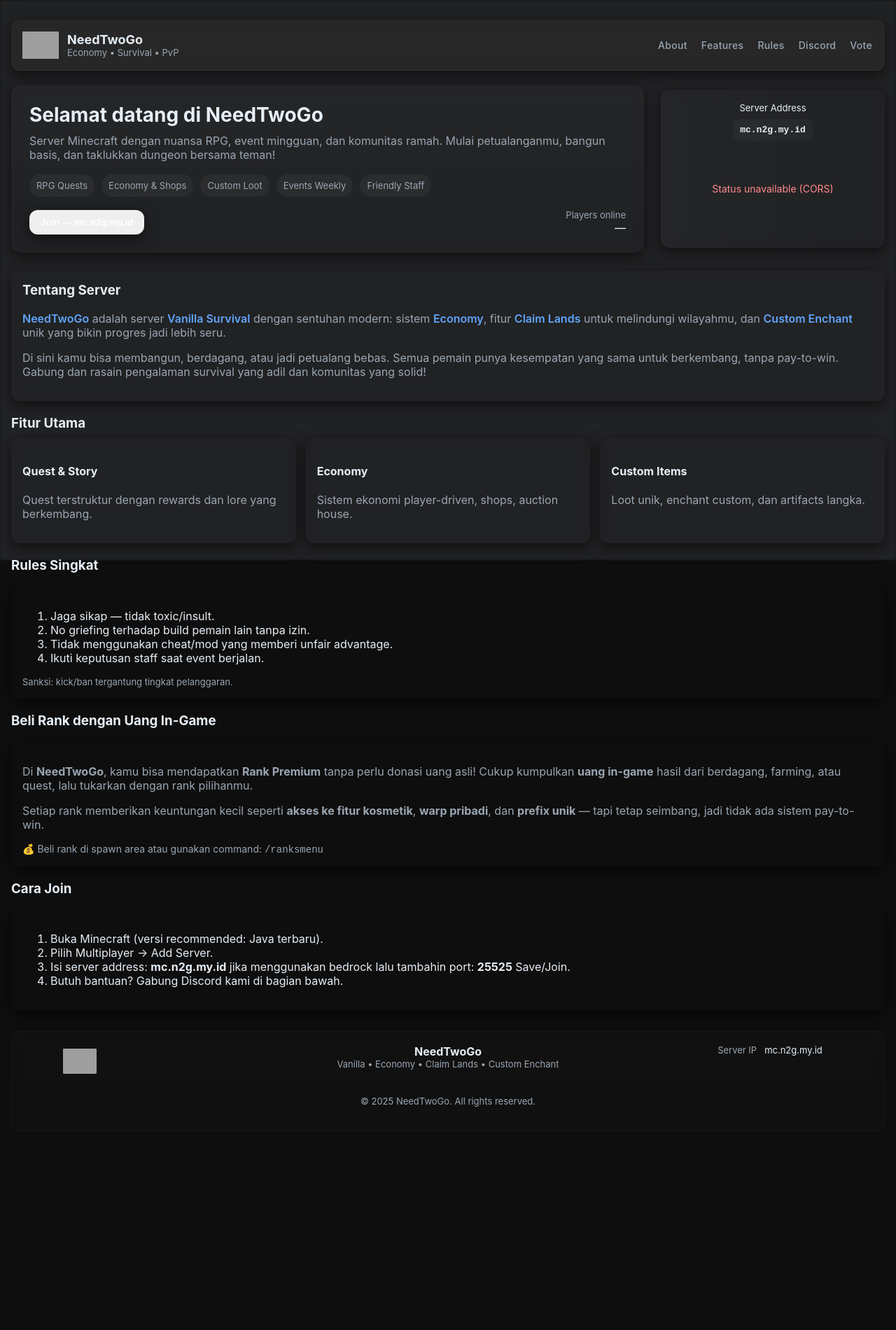
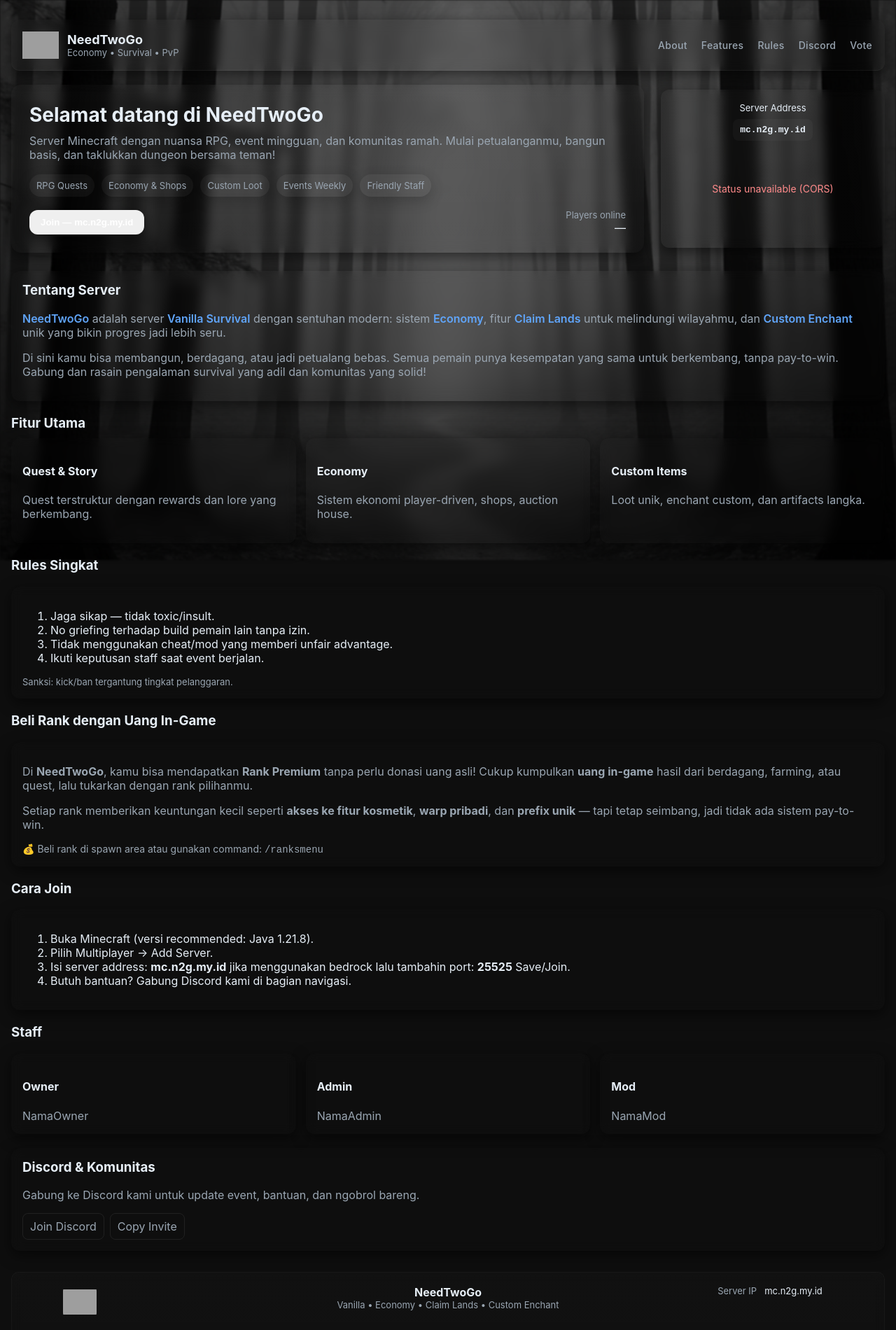
Before and after one commit to yogaariyanto312/needtwogo_ServerMC, a plain HTML site: page index.html in a window 1280 px wide. Shown: the top 1900 px of the page at 70% size. Before the commit the page ends 1616 px from the top, so only its background shows below. Drawn offline with Linux system fonts and the light colour scheme; no server answers; grey boxes are pictures that could not be loaded.

Commit message:
ngubah bg

```diff
--- a/css/style.css
+++ b/css/style.css
@@ -32,8 +32,8 @@
   left: 0;
   width: 100vw;
   height: 100vh;
-  /* background: url('/asset/bg6.png') center center / cover no-repeat; */
-  background-color: #494b50e1;
+  background: url('/asset/bg6.png') center center / cover no-repeat;
+  /* background-color: #494b50e1; */
   z-index: -1; /* Place the background behind the content */
   filter: brightness(50%) blur(1px); /* Adjust brightness and blur as needed */
   opacity: 1; /* Adjust opacity as needed */
@@ -67,7 +67,7 @@
   border-radius: 12px;
   align-items: center;
   justify-content: space-between;
-  background: rgba(43, 42, 42, 0.705); /* semi-transparan biar nyatu sama bg */
+  background: rgba(255, 255, 255, 0); /* semi-transparan biar nyatu sama bg */
   backdrop-filter: blur(8px);         /* efek blur ala glass */
   border-bottom: 1px solid rgba(255, 255, 255, 0.05);
   box-shadow: 0 6px 20px rgba(0, 0, 0, 0.555);
@@ -280,6 +280,7 @@
   display: flex;
   flex-wrap: wrap;
   gap: 10px;
+
 }
 
 .pill {
@@ -288,6 +289,9 @@
   border-radius: 999px;
   font-size: 13px;
   color: #9aa6b2;
+  backdrop-filter: blur(8px);         /* efek blur ala glass */
+    box-shadow: 0 6px 20px rgba(0, 0, 0, 0.192);
+
 }
 
 /* Server card */
@@ -596,16 +600,14 @@
   }
 
   .kt-foot-brand {
-    display: none;
+    /* display: none; */
   }
-  /* .kt-foot-brand {
+  .kt-foot-brand {
     display: flex;
-    flex-direction: column;
     justify-content: center;
-    padding-left: 110px;
     align-items: center;
     text-align: center;
-  } */
+  }
 
   .kt-foot-contact-row{
     display: flex;
--- a/index.html
+++ b/index.html
@@ -53,7 +53,7 @@
 </script>
   <!-- end Schema Markup -->
 
-
+  <!-- navbar -->
   <div class="container">
     <header>
   <div class="brand">
@@ -66,7 +66,6 @@
   </div>
 </div>
 
-
 <nav>
   <a class="nav-link" href="#about">About</a>
   <a class="nav-link" href="#features">Features</a>
@@ -76,8 +75,8 @@
   <a class="vote-btn" id="voteBtn" href="https://minecraft-mp.com/server-s349070" target="_blank" rel="noopener noreferrer">Vote</a>
 
 </nav>
-
     </header>
+    <!-- akhir navbar -->
 
     <main>
       <div class="hero">
@@ -175,15 +174,15 @@
         <h3>Cara Join</h3>
         <div class="card">
           <ol>
-            <li>Buka Minecraft (versi recommended: Java terbaru).</li>
+            <li>Buka Minecraft (versi recommended: Java 1.21.8).</li>
             <li>Pilih Multiplayer → Add Server.</li>
             <li>Isi server address: <strong data-cmd="howto-ip">mc.n2g.my.id</strong> jika menggunakan bedrock lalu tambahin port: <strong data-cmd="howto-port">25525</strong> Save/Join.</li>
-            <li>Butuh bantuan? Gabung Discord kami di bagian bawah.</li>
+            <li>Butuh bantuan? Gabung Discord kami di bagian navigasi.</li>
           </ol>
         </div>
       </section>
 
-      <!-- <section id="staff">
+      <section id="staff">
         <h3>Staff</h3>
         <div class="grid">
           <div class="card"><h4>Owner</h4><div class="muted">NamaOwner</div></div>
@@ -192,14 +191,14 @@
         </div>
       </section>
 
-      <section id="gallery">
+      <!-- <section id="gallery">
         <h3>Gallery</h3>
         <div class="gallery">
           <div class="thumb" style="background-image:url('BANNER_IMAGE');background-size:cover;background-position:center">Spawn</div>
           <div class="thumb" style="background-image:url('BANNER_IMAGE');background-size:cover;background-position:center">Dungeon</div>
           <div class="thumb" style="background-image:url('BANNER_IMAGE');background-size:cover;background-position:center">Event</div>
         </div>
-      </section>
+      </section> -->
 
       <section id="discord">
         <div class="card">
@@ -210,7 +209,7 @@
             <a class="copy-btn" href="#" id="copyInvite">Copy Invite</a>
           </div>
         </div>
-      </section> -->
+      </section>
 
     </main>
 
--- a/js/script.js
+++ b/js/script.js
@@ -203,7 +203,7 @@
 
 // Run first update and then refresh every 30s
 updateServerStatus();
-setInterval(updateServerStatus, 10000);
+setInterval(updateServerStatus, 30000);
 
 // Accessibility: allow Enter on copy buttons
 const copyBtns = document.querySelectorAll(".copy-btn");
```
